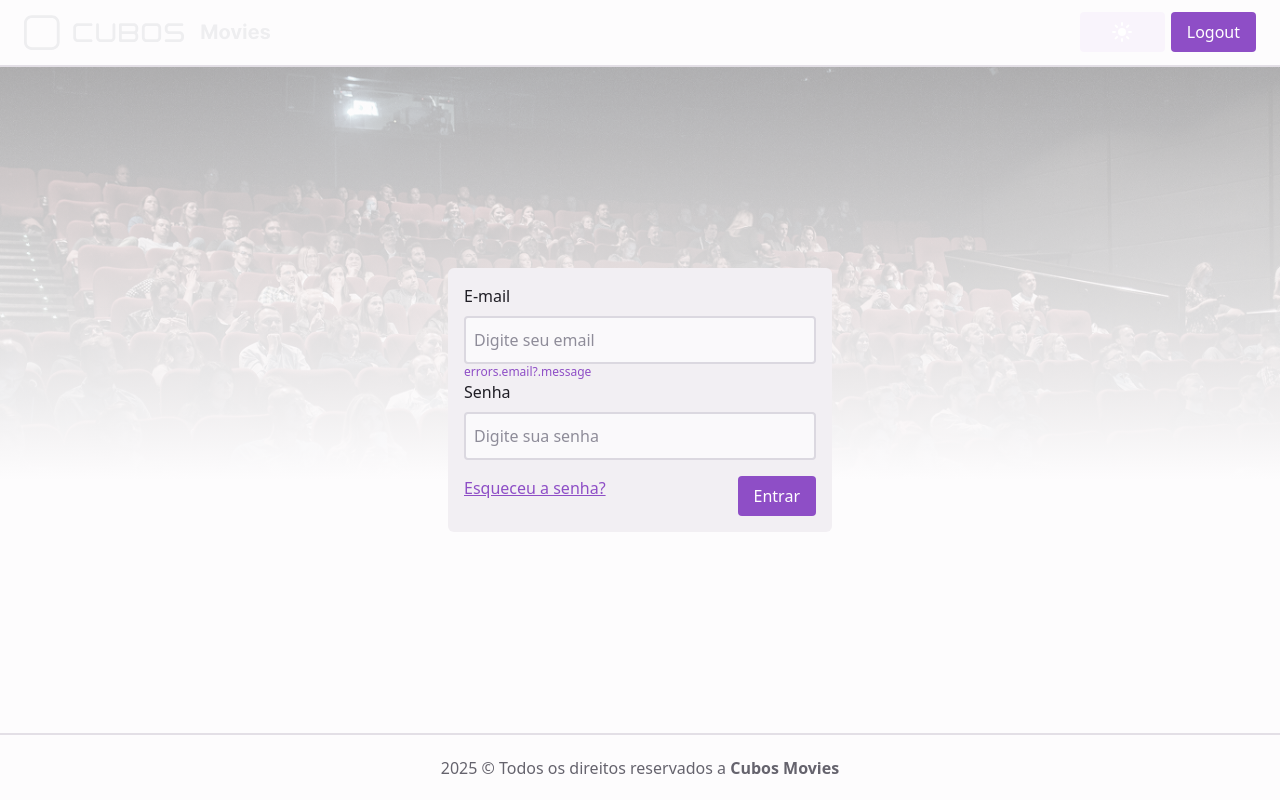
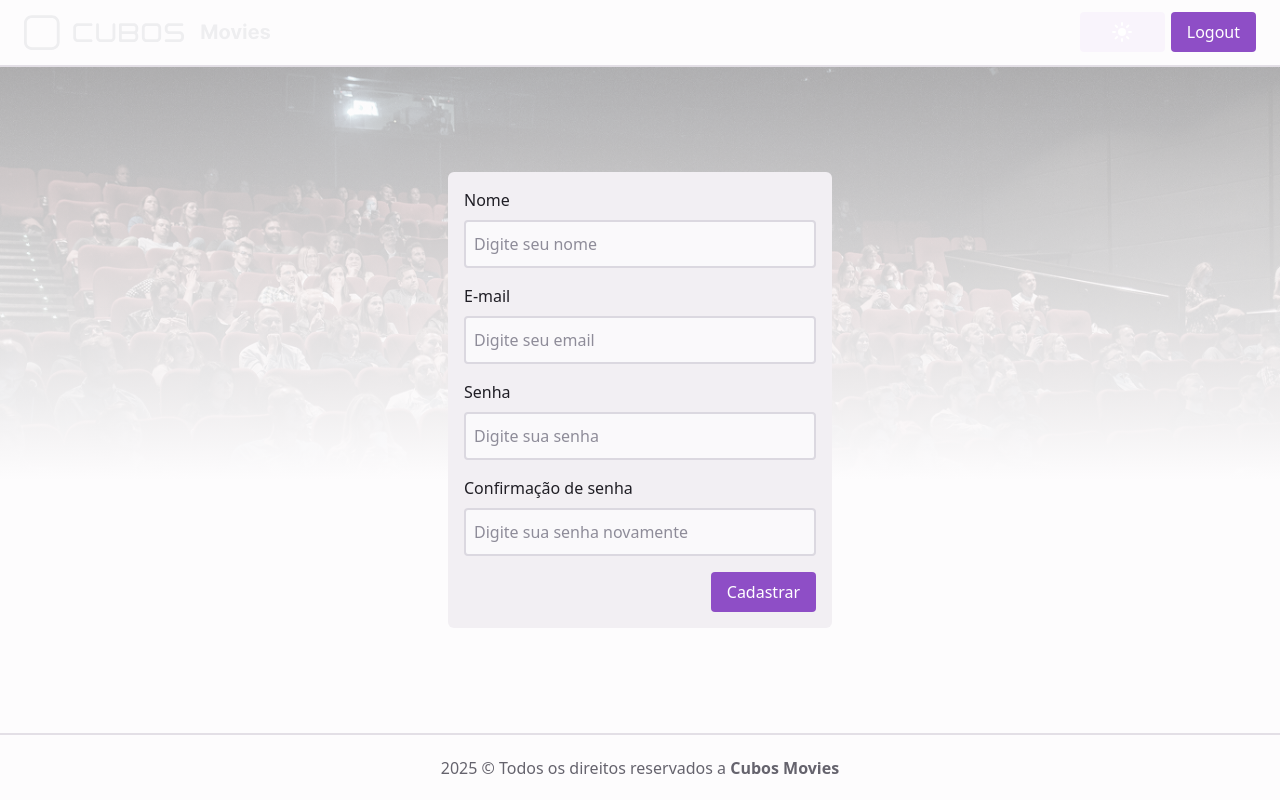
Before and after one commit to dyegosoriano/cubos-challenge, a React (Vite) app in the folder frontend/: page /create-account in a window 1280 px wide. Built offline with nearby package versions, Linux system fonts and the light colour scheme.

Commit message:
feat: applying screen routing

```diff
--- a/frontend/package.json
+++ b/frontend/package.json
@@ -13,6 +13,7 @@
     "@tailwindcss/vite": "^4.1.12",
     "react": "^19.1.1",
     "react-dom": "^19.1.1",
+    "react-router-dom": "^7.8.2",
     "tailwind-variants": "^3.1.0",
     "tailwindcss": "^4.1.12"
   },
--- a/frontend/src/App.tsx
+++ b/frontend/src/App.tsx
@@ -1,28 +1,18 @@
+import { BrowserRouter as Router, Route, Routes } from 'react-router-dom'
+
+import { CreateAccount } from './pages/public/CreateAccount'
 import { MainContainer } from './components/MainContainer'
-import { Input } from './components/Input'
-import { Container } from './components/Container'
-import { Button } from './components/Button'
+import { Login } from './pages/public/Login'
 
 export const App = () => {
   return (
     <MainContainer>
-      <Container>
-        <Input.Container>
-          <Input.Label text="E-mail" />
-          <Input.Field placeholder="Digite seu email" type="email" />
-          <Input.Error error_message={'errors.email?.message'} />
-        </Input.Container>
-
-        <Input.Container>
-          <Input.Label text="Senha" />
-          <Input.Field placeholder="Digite sua senha" type="password" />
-        </Input.Container>
-
-        <div className="flex justify-between">
-          <a href="#">Esqueceu a senha?</a>
-          <Button>Entrar</Button>
-        </div>
-      </Container>
+      <Router>
+        <Routes>
+          <Route path="/create-account" element={<CreateAccount />} />
+          <Route path="/" element={<Login />} />
+        </Routes>
+      </Router>
     </MainContainer>
   )
 }
--- a/frontend/src/components/Button/index.tsx
+++ b/frontend/src/components/Button/index.tsx
@@ -5,6 +5,7 @@ const variant = tv({
   base: 'flex justify-center items-center min-w-12 min-h-10 font-medium rounded-sm px-4 cursor-pointer',
   defaultVariants: { color: 'primary' },
   variants: {
+    position: { right: 'ml-auto' },
     color: {
       secondary: 'bg-purple-a2 hover:bg-purple-a3 active:bg-purple-a1 disabled:bg-mauve-a3 text-purple-a12 transition-colors duration-200',
       primary: 'bg-purple-9 hover:bg-purple-1 active:bg-purple-8 disabled:bg-mauve-9 text-white transition-colors duration-200'
--- /dev/null
+++ b/frontend/src/pages/public/CreateAccount.tsx
@@ -0,0 +1,31 @@
+import { Container } from '../../components/Container'
+import { Button } from '../../components/Button'
+import { Input } from '../../components/Input'
+
+export const CreateAccount = () => {
+  return (
+    <Container>
+      <Input.Container>
+        <Input.Label text="Nome" />
+        <Input.Field placeholder="Digite seu nome" type="email" />
+      </Input.Container>
+
+      <Input.Container>
+        <Input.Label text="E-mail" />
+        <Input.Field placeholder="Digite seu email" type="email" />
+      </Input.Container>
+
+      <Input.Container>
+        <Input.Label text="Senha" />
+        <Input.Field placeholder="Digite sua senha" type="password" />
+      </Input.Container>
+
+      <Input.Container>
+        <Input.Label text="Confirmação de senha" />
+        <Input.Field placeholder="Digite sua senha novamente" type="password" />
+      </Input.Container>
+
+      <Button position="right">Cadastrar</Button>
+    </Container>
+  )
+}
--- /dev/null
+++ b/frontend/src/pages/public/Login.tsx
@@ -0,0 +1,26 @@
+import { Link } from 'react-router-dom'
+
+import { Container } from '../../components/Container'
+import { Button } from '../../components/Button'
+import { Input } from '../../components/Input'
+
+export const Login = () => {
+  return (
+    <Container>
+      <Input.Container>
+        <Input.Label text="E-mail" />
+        <Input.Field placeholder="Digite seu email" type="email" />
+      </Input.Container>
+
+      <Input.Container>
+        <Input.Label text="Senha" />
+        <Input.Field placeholder="Digite sua senha" type="password" />
+      </Input.Container>
+
+      <div className="flex justify-between">
+        <Link to="create-account">Criar conta</Link>
+        <Button>Entrar</Button>
+      </div>
+    </Container>
+  )
+}
```
Also changed, not shown: 1 other file (tests, documents, lock files or other folders).
